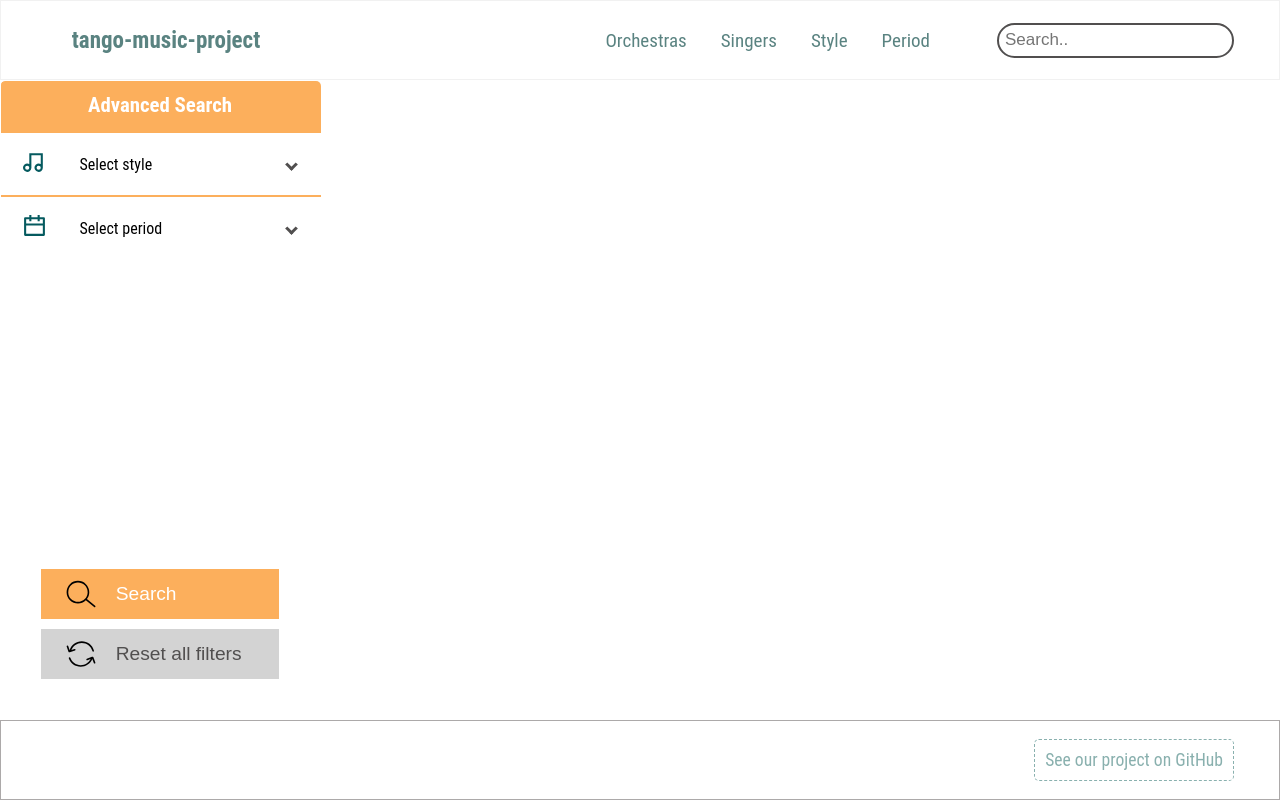
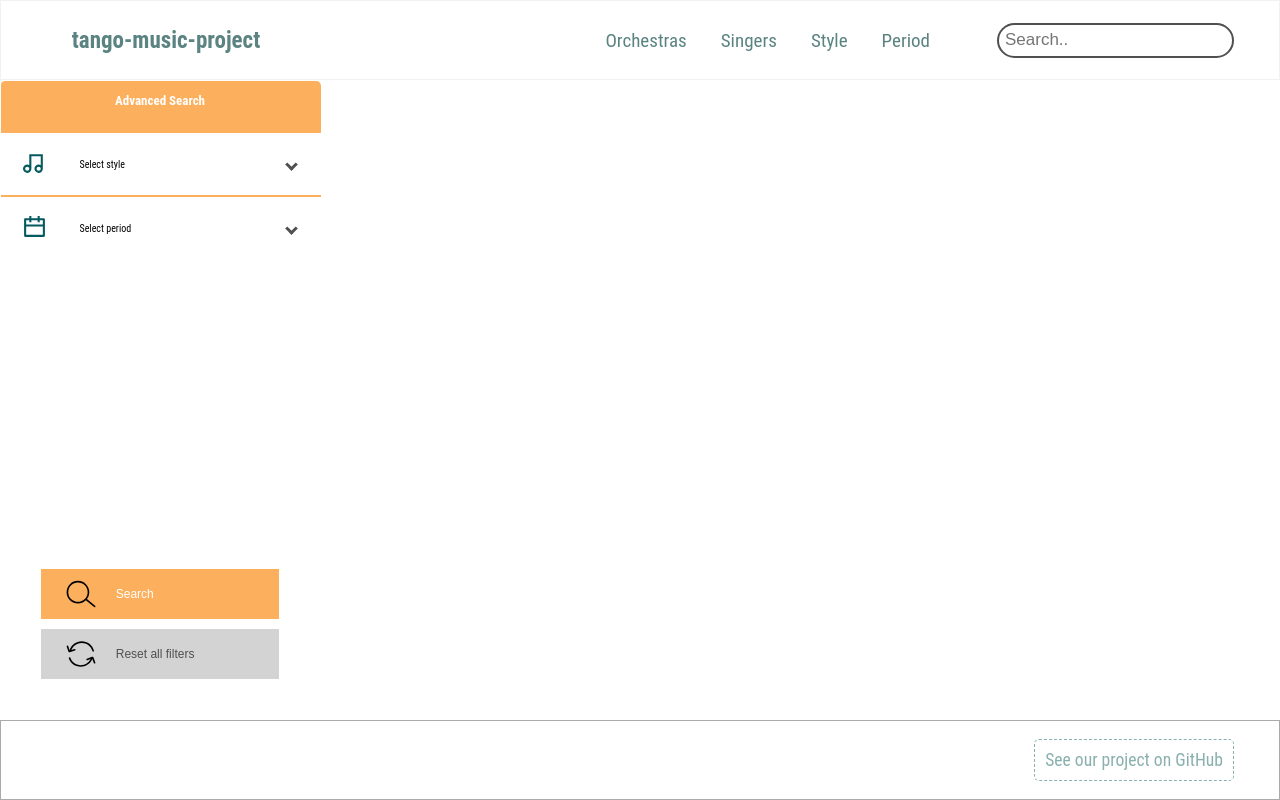
Before and after one commit to kolaroski/tango-music, a React app in the folder frontend/: page / in a window 1280 px wide. Built offline with nearby package versions, Linux system fonts and the light colour scheme; no server answers.

Commit message:
Refactor: additional starting default styles

```diff
--- a/frontend/src/index.css
+++ b/frontend/src/index.css
@@ -2,13 +2,16 @@
   font-family: 'Open Sans';
   font-style: normal;
   font-weight: normal;
-  src:
-    url('./fonts/RobotoCondensed.woff2') format('woff2'),
+  src: url('./fonts/RobotoCondensed.woff2') format('woff2'),
     url('./fonts/RobotoCondensed.woff') format('woff');
 }
 
 body {
   margin: 0;
+  padding: 0;
   background: #fff;
-  font-family: "Roboto Condensed", sans-serif;
+  box-sizing: inherit;
+  font-family: 'Roboto Condensed', sans-serif;
+  /* starting default font size of 10px = 62.5% - to use rem more accurately in other css files */
+  font-size: 62.5%;
 }
```
